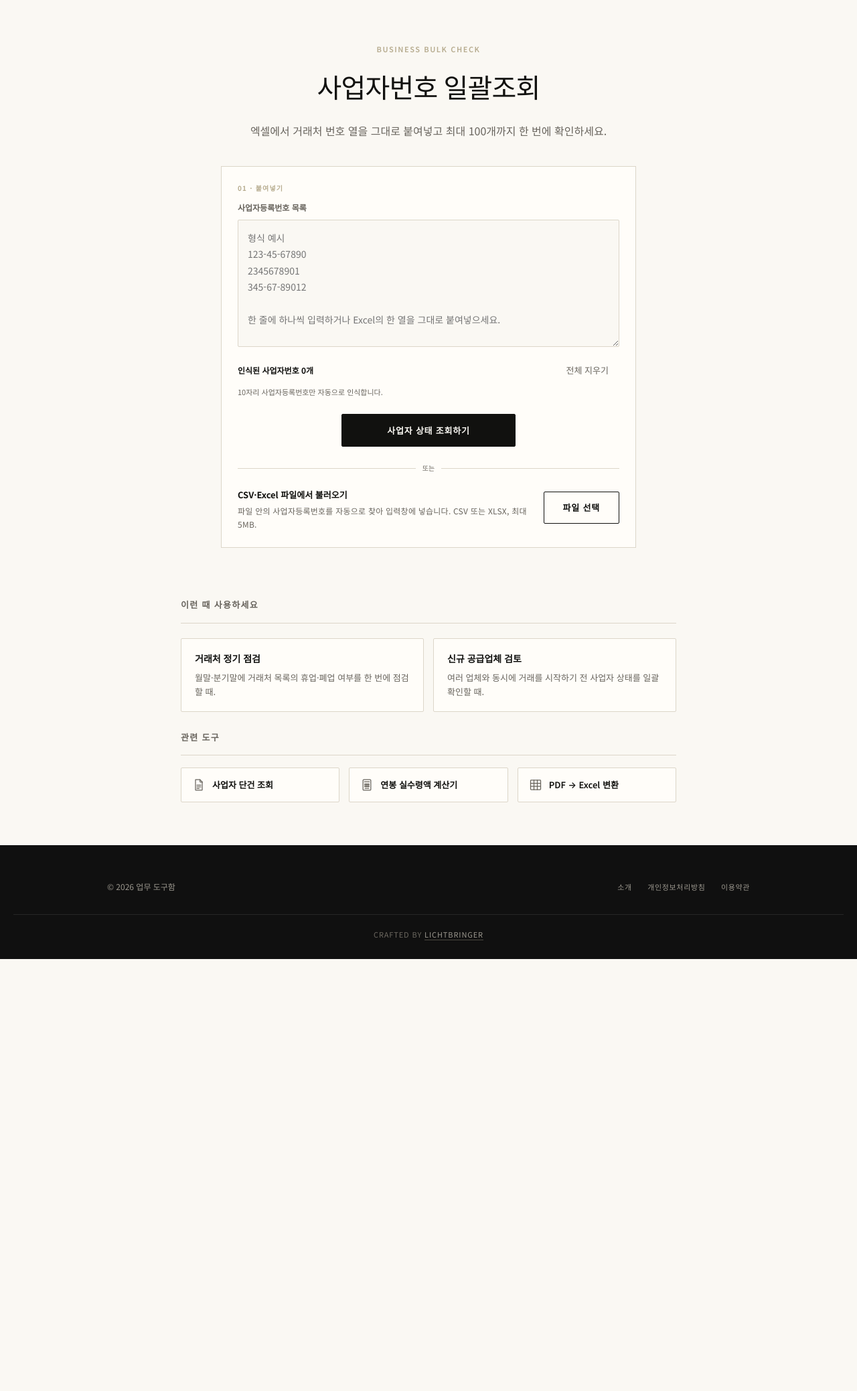
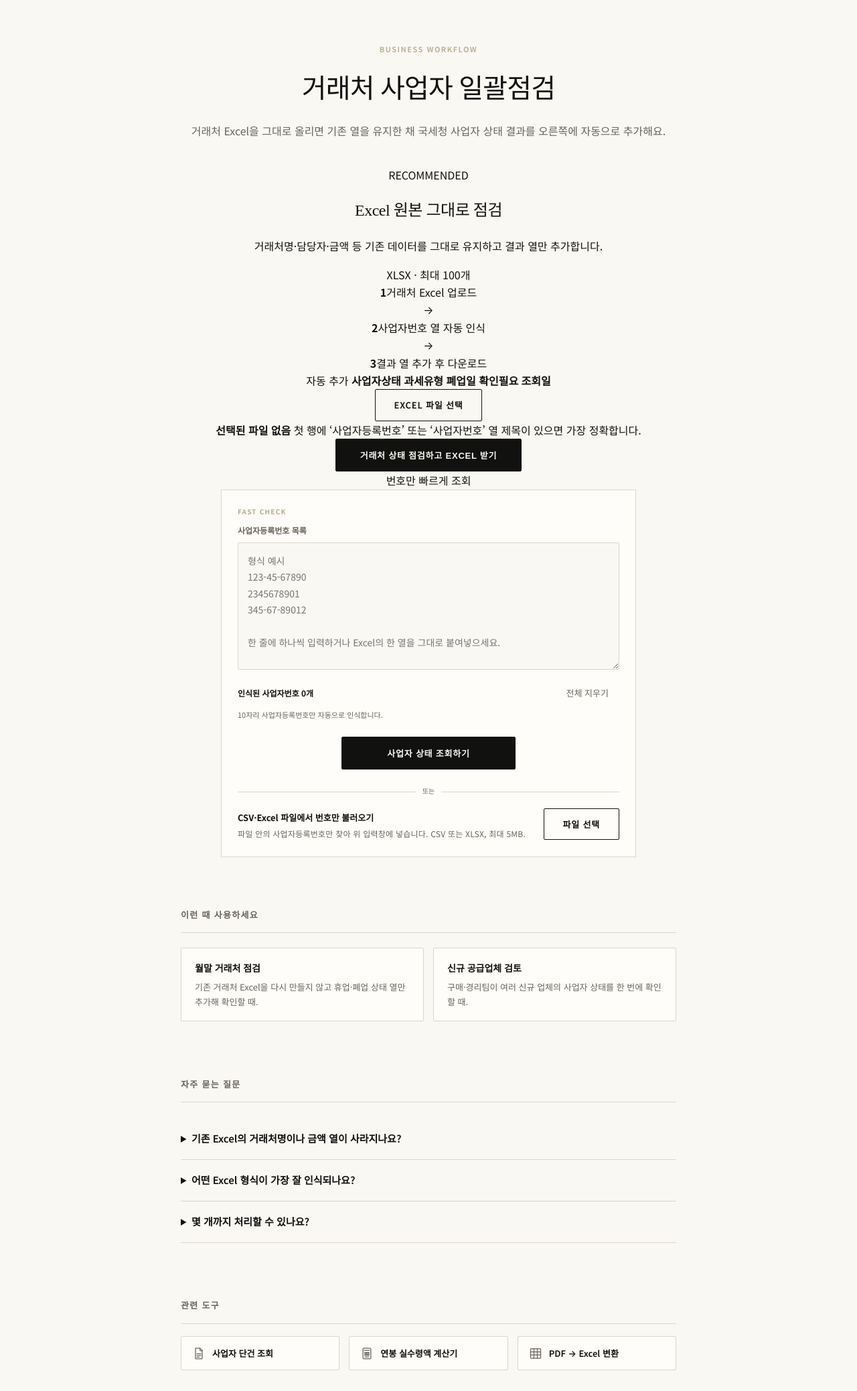
Before and after one commit to Mine-94/office-toolbox-site, a Flask app: template templates/business_bulk_status.html in a window 1280 px wide. Shown: the part 175-2252 px from the top of the page at 67% size. Before the commit the page ends 1607 px from the top, so only its background shows below. Run offline with Flask 3, Linux system fonts and the light colour scheme; the template is opened without the code that fills it, so the values that code supplies are empty.

Commit message:
거래처 Excel 원본 유지 점검 UI 추가

```diff
--- a/templates/business_bulk_status.html
+++ b/templates/business_bulk_status.html
@@ -1,16 +1,62 @@
 {% extends "base.html" %}
 {% from "_icons.html" import icon %}
-{% block title %}사업자등록번호 일괄조회 – 최대 100개 휴업·폐업 확인 | 업무 도구함{% endblock %}
-{% block description %}사업자등록번호를 최대 100개까지 한 번에 조회하고 계속사업자·휴업·폐업 상태와 과세유형을 확인한 뒤 CSV·Excel로 저장하세요.{% endblock %}
+{% block title %}거래처 사업자 일괄점검 – Excel 원본 유지·휴폐업 확인 | 업무 도구함{% endblock %}
+{% block description %}거래처 Excel을 업로드하면 기존 열과 서식을 유지한 채 사업자 상태·과세유형·폐업일·확인필요·조회일 열을 자동으로 추가합니다. 최대 100개 사업자등록번호를 한 번에 점검하세요.{% endblock %}
 {% block styles %}<link rel="stylesheet" href="{{ url_for('static', filename='css/business-bulk-status.css') }}">{% endblock %}
 {% block content %}
 <section class="hero container bulk-hero">
-  <span class="eyebrow">BUSINESS BULK CHECK</span>
-  <h1>사업자번호 일괄조회</h1>
-  <p class="subtitle">엑셀에서 거래처 번호 열을 그대로 붙여넣고 최대 100개까지 한 번에 확인하세요.</p>
+  <span class="eyebrow">BUSINESS WORKFLOW</span>
+  <h1>거래처 사업자 일괄점검</h1>
+  <p class="subtitle">거래처 Excel을 그대로 올리면 기존 열을 유지한 채 국세청 사업자 상태 결과를 오른쪽에 자동으로 추가해요.</p>
+
+  <div class="excel-enrich-card">
+    <div class="excel-enrich-head">
+      <div>
+        <span class="bulk-recommend">RECOMMENDED</span>
+        <h2>Excel 원본 그대로 점검</h2>
+        <p>거래처명·담당자·금액 등 기존 데이터를 그대로 유지하고 결과 열만 추가합니다.</p>
+      </div>
+      <span class="excel-badge">XLSX · 최대 100개</span>
+    </div>
+
+    <div class="excel-flow">
+      <div><strong>1</strong><span>거래처 Excel 업로드</span></div>
+      <span class="excel-flow-arrow">→</span>
+      <div><strong>2</strong><span>사업자번호 열 자동 인식</span></div>
+      <span class="excel-flow-arrow">→</span>
+      <div><strong>3</strong><span>결과 열 추가 후 다운로드</span></div>
+    </div>
+
+    <div class="excel-added-columns">
+      <span>자동 추가</span>
+      <strong>사업자상태</strong>
+      <strong>과세유형</strong>
+      <strong>폐업일</strong>
+      <strong>확인필요</strong>
+      <strong>조회일</strong>
+    </div>
+
+    <div class="excel-upload-row">
+      <label class="btn" for="excel-enrich-input">Excel 파일 선택</label>
+      <input type="file" id="excel-enrich-input" accept=".xlsx" hidden>
+      <div class="excel-selected-file">
+        <strong id="excel-enrich-filename">선택된 파일 없음</strong>
+        <span>첫 행에 ‘사업자등록번호’ 또는 ‘사업자번호’ 열 제목이 있으면 가장 정확합니다.</span>
+      </div>
+    </div>
+
+    <button type="button" id="excel-enrich-btn" class="btn btn-primary btn-large" disabled>거래처 상태 점검하고 Excel 받기</button>
+    <div id="excel-enrich-loading" class="excel-enrich-status hidden">
+      <div class="spinner"></div>
+      <p>Excel을 읽고 국세청에서 거래처 상태를 확인하고 있어요.</p>
+    </div>
+    <div id="excel-enrich-message" class="excel-enrich-status hidden" role="status"></div>
+  </div>
+
+  <div class="bulk-section-divider"><span>번호만 빠르게 조회</span></div>
 
   <div class="bulk-input-card">
-    <div class="bulk-step-label">01 · 붙여넣기</div>
+    <div class="bulk-step-label">FAST CHECK</div>
     <label for="bulk-business-numbers">사업자등록번호 목록</label>
     <textarea id="bulk-business-numbers" class="bulk-textarea" placeholder="형식 예시&#10;123-45-67890&#10;2345678901&#10;345-67-89012&#10;&#10;한 줄에 하나씩 입력하거나 Excel의 한 열을 그대로 붙여넣으세요."></textarea>
     <div class="bulk-input-meta">
@@ -30,8 +76,8 @@
 
     <div class="bulk-file-row">
       <div>
-        <strong>CSV·Excel 파일에서 불러오기</strong>
-        <p class="hint">파일 안의 사업자등록번호를 자동으로 찾아 입력창에 넣습니다. CSV 또는 XLSX, 최대 5MB.</p>
+        <strong>CSV·Excel 파일에서 번호만 불러오기</strong>
+        <p class="hint">파일 안의 사업자등록번호만 찾아 위 입력창에 넣습니다. CSV 또는 XLSX, 최대 5MB.</p>
       </div>
       <label class="btn bulk-file-btn" for="bulk-file-input">파일 선택</label>
       <input type="file" id="bulk-file-input" accept=".csv,.xlsx" hidden>
@@ -101,14 +147,30 @@
   <h2>이런 때 사용하세요</h2>
   <div class="usecase-list">
     <div class="usecase-item">
-      <h4>거래처 정기 점검</h4>
-      <p>월말·분기말에 거래처 목록의 휴업·폐업 여부를 한 번에 점검할 때.</p>
+      <h4>월말 거래처 점검</h4>
+      <p>기존 거래처 Excel을 다시 만들지 않고 휴업·폐업 상태 열만 추가해 확인할 때.</p>
     </div>
     <div class="usecase-item">
       <h4>신규 공급업체 검토</h4>
-      <p>여러 업체와 동시에 거래를 시작하기 전 사업자 상태를 일괄 확인할 때.</p>
+      <p>구매·경리팀이 여러 신규 업체의 사업자 상태를 한 번에 확인할 때.</p>
     </div>
   </div>
+</section>
+
+<section class="faq container">
+  <h2>자주 묻는 질문</h2>
+  <details>
+    <summary>기존 Excel의 거래처명이나 금액 열이 사라지나요?</summary>
+    <p>아니요. 원본 워크북의 기존 열과 시트를 유지하고, 사용 중인 시트 오른쪽에 업무 도구함 조회 결과 열을 추가합니다.</p>
+  </details>
+  <details>
+    <summary>어떤 Excel 형식이 가장 잘 인식되나요?</summary>
+    <p>첫 행에 열 제목이 있고 사업자번호 열 제목이 ‘사업자등록번호’ 또는 ‘사업자번호’인 XLSX 파일이 가장 안정적으로 인식됩니다.</p>
+  </details>
+  <details>
+    <summary>몇 개까지 처리할 수 있나요?</summary>
+    <p>현재 버전은 한 파일에서 중복을 제외한 최대 100개 사업자등록번호까지 처리합니다.</p>
+  </details>
 </section>
 
 <section class="related-tools container">
```
